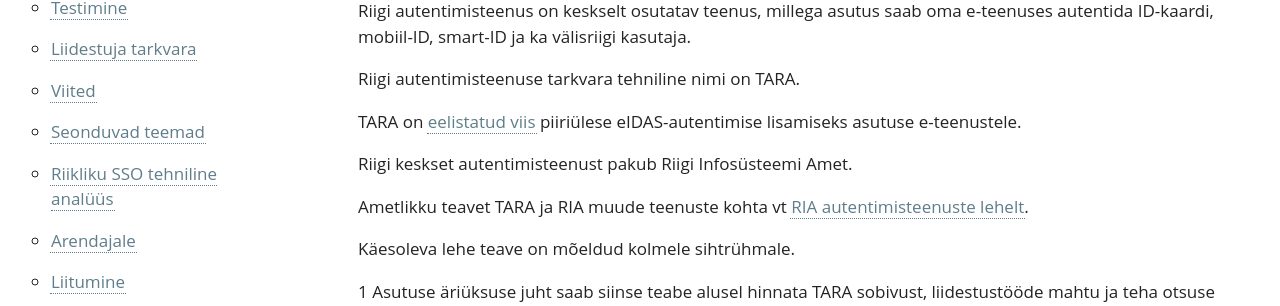
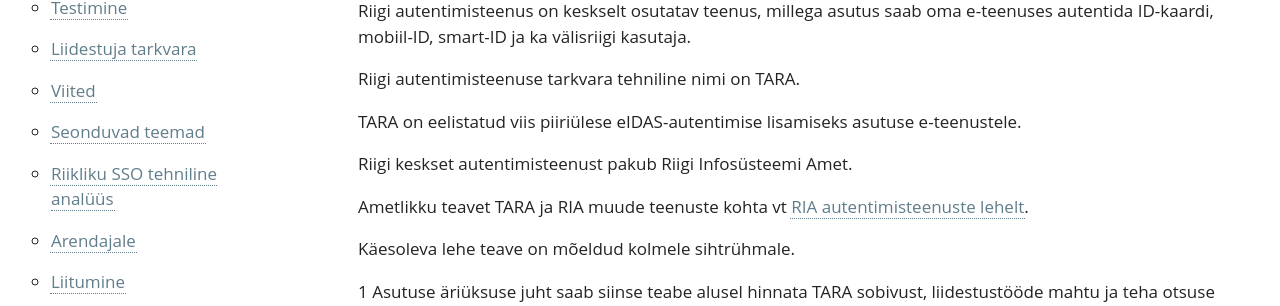
Before and after one commit to e-gov/TARA-Doku, a Jekyll site: the page built from index.md, in a window 1280 px wide. Shown: the part 447-753 px from the top of the page. Built offline with Jekyll 4.4.1, drawn with Linux system fonts in a browser that asks for light colours; part of the change alters nothing that is shown.

```diff
--- a/index.md
+++ b/index.md
@@ -14,7 +14,7 @@ Riigi autentimisteenus on keskselt osutatav teenus, millega asutus saab oma e-te
 
 Riigi autentimisteenuse tarkvara tehniline nimi on TARA.
 
-TARA on [eelistatud viis](https://e-gov.github.io/eIDAS-Connector/Valik) piiriülese eIDAS-autentimise lisamiseks asutuse e-teenustele.
+TARA on eelistatud viis piiriülese eIDAS-autentimise lisamiseks asutuse e-teenustele.
 
 Riigi keskset autentimisteenust pakub Riigi Infosüsteemi Amet.
 
```
